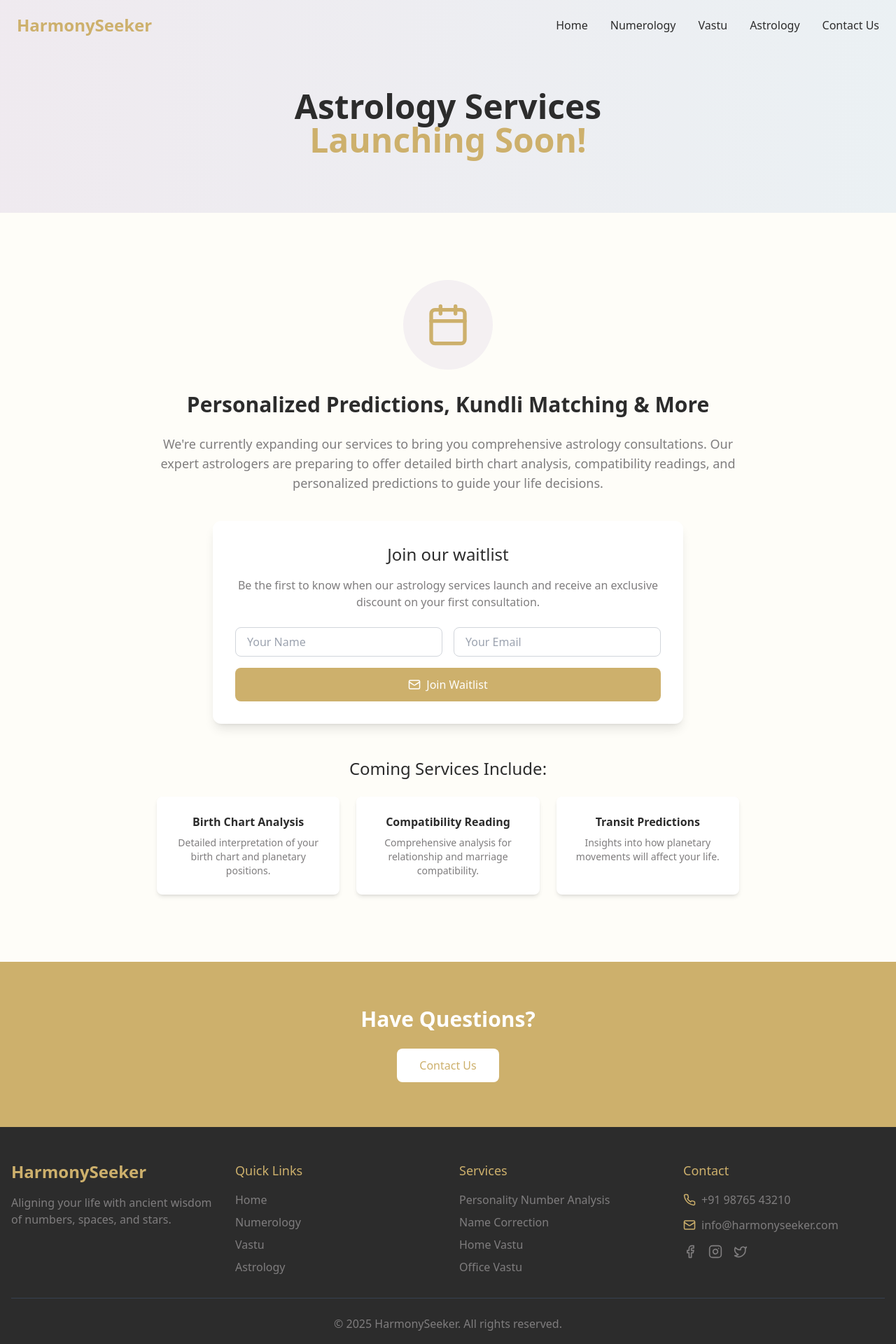
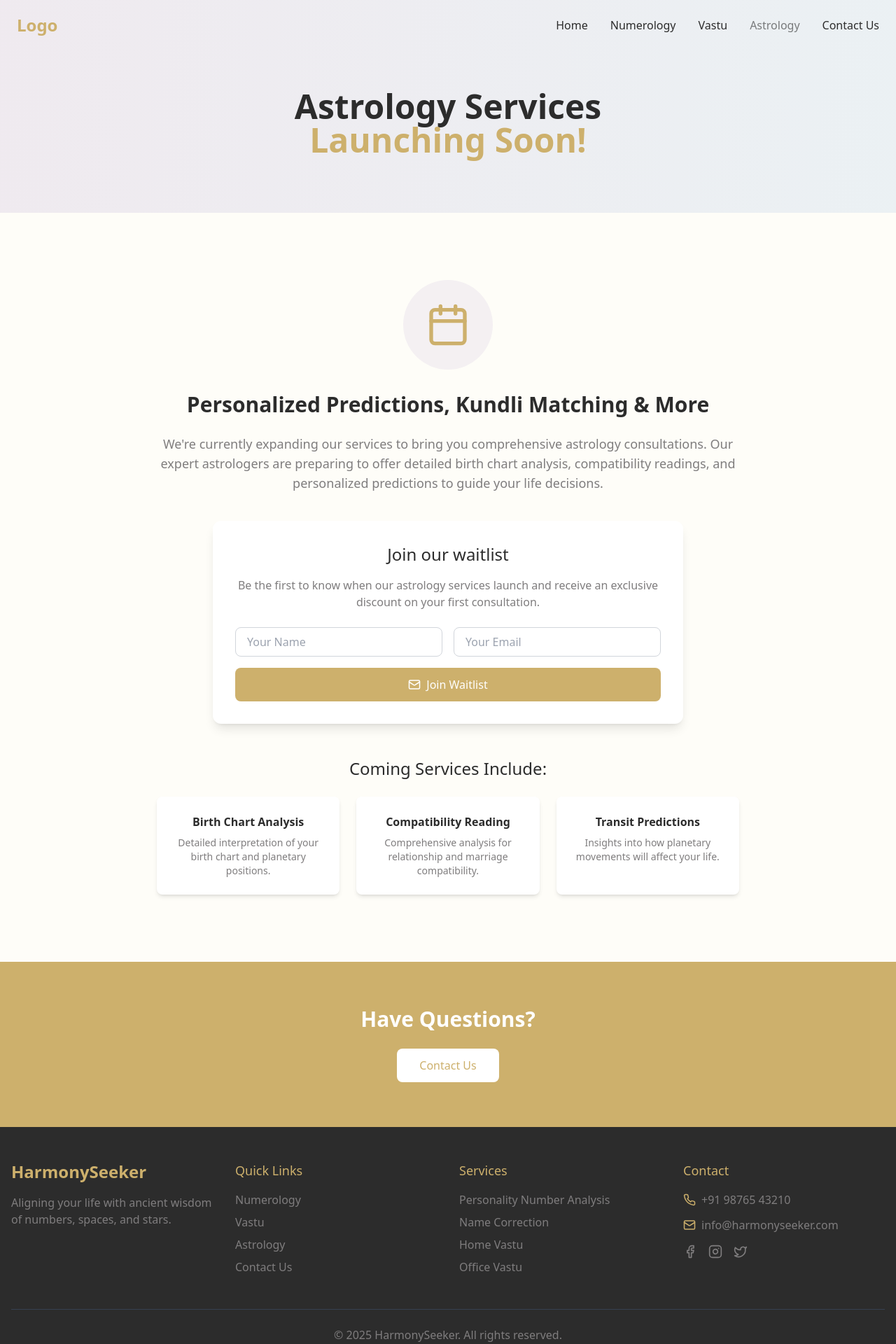
Before and after one commit to soham999a/astronomy, a React (Vite) app: page /astrology in a window 1280 px wide. Shown: the top 1920 px of the page at 70% size. Built offline with nearby package versions, Linux system fonts and the light colour scheme.

Commit message:
major changes

```diff
--- a/src/components/Footer.tsx
+++ b/src/components/Footer.tsx
@@ -18,22 +18,110 @@ const Footer = () => {
           {/* Quick Links */}
           <div>
             <h4 className="text-lg font-medium mb-4 text-mystic-gold">Quick Links</h4>
-            <ul className="space-y-2">
-              <li><Link to="/" className="text-cool-gray hover:text-mystic-gold transition-colors">Home</Link></li>
-              <li><Link to="/numerology" className="text-cool-gray hover:text-mystic-gold transition-colors">Numerology</Link></li>
-              <li><Link to="/vastu" className="text-cool-gray hover:text-mystic-gold transition-colors">Vastu</Link></li>
-              <li><Link to="/astrology" className="text-cool-gray hover:text-mystic-gold transition-colors">Astrology</Link></li>
+            <ul className="space-y-2 text-cool-gray mb-4">
+              {/*<li><Link to="/" className="text-cool-gray hover:text-mystic-gold transition-colors">Home</Link></li>*/}
+              {/*<li><Link to="/numerology" className="text-cool-gray hover:text-mystic-gold transition-colors">Numerology</Link></li>*/}
+              <li>
+                <a
+                  href="/numerology"
+                  className="hover-glow font-medium"
+                  target="_blank"
+                  rel="noopener noreferrer"
+                  onClick={() => console.log('Numerology link clicked')}
+                >
+                  Numerology
+                </a>
+              </li>
+              {/*<li><Link to="/vastu" className="text-cool-gray hover:text-mystic-gold transition-colors">Vastu</Link></li>*/}
+              <li>
+                <a
+                  href="/vastu"
+                  className="hover-glow font-medium"
+                  target="_blank"
+                  rel="noopener noreferrer"
+                  onClick={() => console.log('Vastu link clicked')}
+                >
+                  Vastu
+                </a>
+              </li>
+              {/*<li><Link to="/astrology" className="text-cool-gray hover:text-mystic-gold transition-colors">Astrology</Link></li>*/}
+              <li>
+                <a
+                  href="/astrology"
+                  className="hover-glow font-medium"
+                  target="_blank"
+                  rel="noopener noreferrer"
+                  onClick={() => console.log('Astrology')}
+                >
+                  Astrology
+                </a>
+              </li>
+              <li>
+                <a
+                  href="/contact"
+                  className="hover-glow font-medium"
+                  target="_blank"
+                  rel="noopener noreferrer"
+                  onClick={() => console.log('Contact Us')}
+                >
+                  Contact Us
+                </a>
+              </li>
             </ul>
           </div>
 
           {/* Services */}
           <div>
             <h4 className="text-lg font-medium mb-4 text-mystic-gold">Services</h4>
-            <ul className="space-y-2">
-              <li><Link to="/numerology" className="text-cool-gray hover:text-mystic-gold transition-colors">Personality Number Analysis</Link></li>
-              <li><Link to="/numerology" className="text-cool-gray hover:text-mystic-gold transition-colors">Name Correction</Link></li>
-              <li><Link to="/vastu" className="text-cool-gray hover:text-mystic-gold transition-colors">Home Vastu</Link></li>
-              <li><Link to="/vastu" className="text-cool-gray hover:text-mystic-gold transition-colors">Office Vastu</Link></li>
+            <ul className="space-y-2 text-cool-gray mb-4">
+              <li>
+                {/*<Link to="/numerology" className="text-cool-gray hover:text-mystic-gold transition-colors">Personality Number Analysis</Link>*/}
+                <a
+                  href="/numerology"
+                  className="hover-glow font-medium"
+                  target="_blank"
+                  rel="noopener noreferrer"
+                  onClick={() => console.log('Personality Number Analysis')}
+                >
+                  Personality Number Analysis
+                </a>
+              </li>
+              <li>
+                {/*<Link to="/numerology" className="text-cool-gray hover:text-mystic-gold transition-colors">Name Correction</Link>*/}
+                <a
+                  href="/numerology"
+                  className="hover-glow font-medium"
+                  target="_blank"
+                  rel="noopener noreferrer"
+                  onClick={() => console.log('Name Correction')}
+                >
+                  Name Correction
+                </a>
+              </li>
+              <li>
+                {/*<Link to="/vastu" className="text-cool-gray hover:text-mystic-gold transition-colors">Home Vastu</Link>*/}
+                <a
+                  href="/vastu"
+                  className="hover-glow font-medium"
+                  target="_blank"
+                  rel="noopener noreferrer"
+                  onClick={() => console.log('Home Vastu')}
+                >
+                  Home Vastu
+                </a>
+              </li>
+              <li>
+                {/*<Link to="/vastu" className="text-cool-gray hover:text-mystic-gold transition-colors">Office Vastu</Link>*/}
+                <a
+                  href="/numerology"
+                  className="hover-glow font-medium"
+                  target="_blank"
+                  rel="noopener noreferrer"
+                  onClick={() => console.log('Office Vastu')}
+                >
+                  Office Vastu
+                </a>
+              </li>
             </ul>
           </div>
 
@@ -49,13 +137,13 @@ const Footer = () => {
               <span className="text-cool-gray">info@harmonyseeker.com</span>
             </div>
             <div className="flex space-x-4">
-              <a href="#" className="text-cool-gray hover:text-mystic-gold transition-colors">
+              <a className="text-cool-gray hover:text-mystic-gold transition-colors">
                 <Facebook size={20} />
               </a>
-              <a href="#" className="text-cool-gray hover:text-mystic-gold transition-colors">
+              <a className="text-cool-gray hover:text-mystic-gold transition-colors">
                 <Instagram size={20} />
               </a>
-              <a href="#" className="text-cool-gray hover:text-mystic-gold transition-colors">
+              <a className="text-cool-gray hover:text-mystic-gold transition-colors">
                 <Twitter size={20} />
               </a>
             </div>
--- a/src/components/Navbar.tsx
+++ b/src/components/Navbar.tsx
@@ -1,6 +1,5 @@
-
 import { useState, useEffect } from 'react';
-import { Link } from 'react-router-dom';
+import { useLocation } from 'react-router-dom';
 import { Menu, X } from 'lucide-react';
 
 const Navbar = () => {
@@ -25,20 +24,23 @@ const Navbar = () => {
 
   return (
     <header
-      className={`fixed top-0 left-0 right-0 z-50 transition-all duration-300 ${
-        isScrolled ? 'bg-white/90 backdrop-blur-sm shadow-md py-3' : 'bg-transparent py-5'
-      }`}
+      className={`fixed top-0 left-0 right-0 z-50 transition-all duration-300 ${isScrolled
+        ? 'bg-white/90 backdrop-blur-sm shadow-md py-3'
+        : 'bg-transparent py-5'
+        }`}
     >
       <div className="container mx-auto flex justify-between items-center px-4 md:px-6">
-        <Link to="/" className="flex items-center">
-          <h1 className="text-xl md:text-2xl font-bold text-mystic-gold">HarmonySeeker</h1>
-        </Link>
+        <a href="/" className="flex items-center">
+          <h1 className="text-xl md:text-2xl font-bold text-mystic-gold">
+            Logo
+          </h1>
+        </a>
 
         {/* Mobile menu button */}
         <button
           onClick={() => setIsMenuOpen(!isMenuOpen)}
           className="md:hidden text-charcoal hover:text-mystic-gold"
-          aria-label={isMenuOpen ? "Close menu" : "Open menu"}
+          aria-label={isMenuOpen ? 'Close menu' : 'Open menu'}
         >
           {isMenuOpen ? <X size={24} /> : <Menu size={24} />}
         </button>
@@ -50,9 +52,8 @@ const Navbar = () => {
 
         {/* Mobile Navigation */}
         <div
-          className={`fixed inset-0 z-40 bg-soft-cream transform ${
-            isMenuOpen ? 'translate-x-0' : 'translate-x-full'
-          } transition-transform duration-300 ease-in-out md:hidden`}
+          className={`fixed inset-0 z-40 bg-soft-cream transform ${isMenuOpen ? 'translate-x-0' : 'translate-x-full'
+            } transition-transform duration-300 ease-in-out md:hidden`}
           style={{ top: '60px' }}
         >
           <nav className="flex flex-col items-center justify-center h-full space-y-8 text-xl">
@@ -64,14 +65,50 @@ const Navbar = () => {
   );
 };
 
-const NavLinks = ({ onClick }: { onClick?: () => void }) => (
-  <>
-    <Link to="/" className="hover-glow font-medium" onClick={onClick}>Home</Link>
-    <Link to="/numerology" className="hover-glow font-medium" onClick={onClick}>Numerology</Link>
-    <Link to="/vastu" className="hover-glow font-medium" onClick={onClick}>Vastu</Link>
-    <Link to="/astrology" className="hover-glow font-medium" onClick={onClick}>Astrology</Link>
-    <Link to="/contact" className="hover-glow font-medium" onClick={onClick}>Contact Us</Link>
-  </>
-);
+const NavLinks = ({ onClick }: { onClick?: () => void }) => {
+  const location = useLocation();
+
+  const links = [
+    { to: '/', label: 'Home' },
+    { to: '/numerology', label: 'Numerology' },
+    { to: '/vastu', label: 'Vastu' },
+    { to: '/astrology', label: 'Astrology' },
+    { to: '/contact', label: 'Contact Us' },
+  ];
+
+  return (
+    <>
+      {links.map((link) => {
+        const isActive = location.pathname === link.to;
+
+        if (isActive) {
+          // Render disabled/non-clickable text
+          return (
+            <span
+              key={link.to}
+              className="font-medium opacity-60 cursor-default"
+            >
+              {link.label}
+            </span>
+          );
+        } else {
+          // Render clickable link with enhanced hover effects
+          return (
+            <a
+              key={link.to}
+              href={link.to}
+              target="_blank"
+              rel="noopener noreferrer"
+              className="hover-glow font-medium transition-all duration-300 hover:text-mystic-gold hover:scale-110"
+              onClick={onClick}
+            >
+              {link.label}
+            </a>
+          );
+        }
+      })}
+    </>
+  );
+};
 
 export default Navbar;
--- a/src/pages/Astrology.tsx
+++ b/src/pages/Astrology.tsx
@@ -97,7 +97,7 @@ const Astrology = () => {
       <section className="bg-mystic-gold text-white py-16">
         <div className="container mx-auto px-4 text-center">
           <h2 className="text-3xl font-bold mb-6">Have Questions?</h2>
-          <Link to="/contact" className="px-8 py-3 bg-white text-mystic-gold rounded-lg hover:bg-gray-100 transition-colors inline-block">
+          <Link to="/contact" target='_blank' className="px-8 py-3 bg-white text-mystic-gold rounded-lg hover:bg-gray-100 transition-colors inline-block">
             Contact Us
           </Link>
         </div>
--- a/src/pages/Numerology.tsx
+++ b/src/pages/Numerology.tsx
@@ -20,7 +20,7 @@ const ServiceCard = ({ title, description, icon }: ServiceCardProps) => {
       </div>
       <h3 className="text-xl font-semibold mb-3">{title}</h3>
       <p className="text-cool-gray mb-5">{description}</p>
-      <Link to="/contact" className="btn-primary inline-block text-sm">
+      <Link to="/contact" target='_blank' className="btn-primary inline-block text-sm">
         Book Now
       </Link>
     </div>
@@ -72,7 +72,7 @@ const Numerology = () => {
     },
     {
       title: "Dasha Calculation",
-      description: "Period-wise analysis of favorable and challenging times in your life journey.",
+      description: "Period-wise analysis of favorable and challenging times in your journey of life.",
       icon: <Calendar size={28} />
     },
     {
@@ -170,7 +170,7 @@ const Numerology = () => {
       <section className="bg-mystic-gold text-white py-16">
         <div className="container mx-auto px-4 text-center">
           <h2 className="text-3xl font-bold mb-6">Need Your Numbers Corrected?</h2>
-          <Link to="/contact" className="px-8 py-3 bg-white text-mystic-gold rounded-lg hover:bg-gray-100 transition-colors inline-block">
+          <Link to="/contact" target='_blank' className="px-8 py-3 bg-white text-mystic-gold rounded-lg hover:bg-gray-100 transition-colors inline-block">
             Contact Now
           </Link>
         </div>
--- a/src/pages/Vastu.tsx
+++ b/src/pages/Vastu.tsx
@@ -19,7 +19,7 @@ const ServiceCard = ({ title, description, icon }: ServiceCardProps) => {
       </div>
       <h3 className="text-xl font-semibold mb-3">{title}</h3>
       <p className="text-cool-gray mb-5">{description}</p>
-      <Link to="/contact" className="btn-primary inline-block text-sm">
+      <Link to="/contact" target='_blank' className="btn-primary inline-block text-sm">
         Schedule Visit
       </Link>
     </div>
@@ -220,7 +220,7 @@ const Vastu = () => {
       <section className="bg-mystic-gold text-white py-16">
         <div className="container mx-auto px-4 text-center">
           <h2 className="text-3xl font-bold mb-6">Bring Harmony to Your Space</h2>
-          <Link to="/contact" className="px-8 py-3 bg-white text-mystic-gold rounded-lg hover:bg-gray-100 transition-colors inline-block">
+          <Link to="/contact" target='_blank' className="px-8 py-3 bg-white text-mystic-gold rounded-lg hover:bg-gray-100 transition-colors inline-block">
             Book Now
           </Link>
         </div>
```
Also changed, not shown: index.html (+13 -9 lines), src/components/HeroSection.tsx (+4 -4 lines), src/components/ServiceCard.tsx (+73 -1 lines), src/components/WhatsAppButton.tsx (+3 -4 lines), src/pages/Index.tsx (+4 -3 lines), public/astrologer.webp (added).
